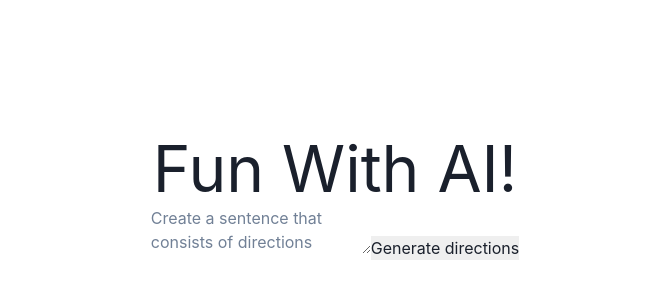
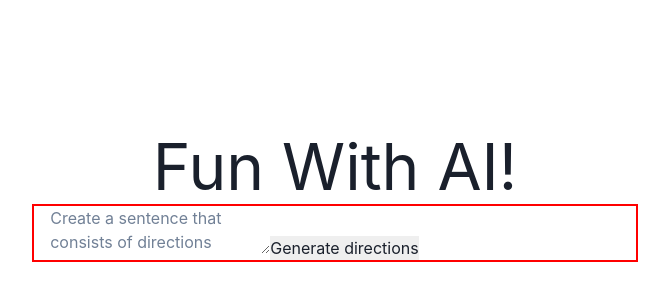
Before and after one commit to Johnnie71/OpenAI, a Next.js app: page / in a window 1280 px wide. Shown: the part 204-504 px from the top of the page, without its empty margins (305-974 px from the left). Built offline with nearby package versions, Linux system fonts and the light colour scheme.

Commit message:
added container

```diff
--- a/components/Form/AI/AI.jsx
+++ b/components/Form/AI/AI.jsx
@@ -1,6 +1,7 @@
 import { useState } from "react";
 import Form from "../Form";
 import List from "../OutputList/List";
+import { Container } from "@chakra-ui/react";
 
 const AI = () => {
 	const [results, setResults] = useState([]);
@@ -13,10 +14,10 @@ const AI = () => {
 	};
 
 	return (
-		<div>
+		<Container w="80%" borderWidth="2px" borderColor="red">
 			<Form setResults={setResultsHandler} />
 			<List results={results} />
-		</div>
+		</Container>
 	);
 };
 
```
